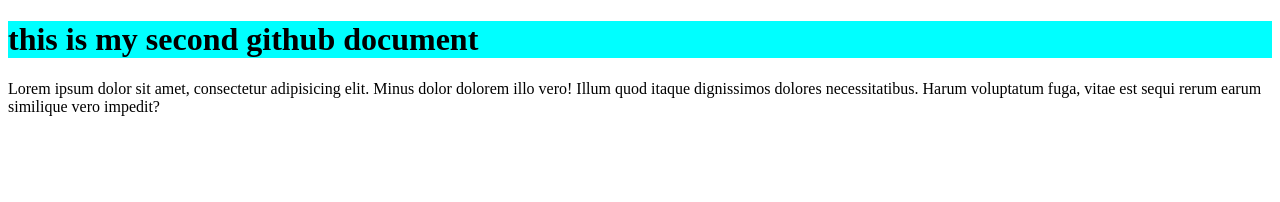
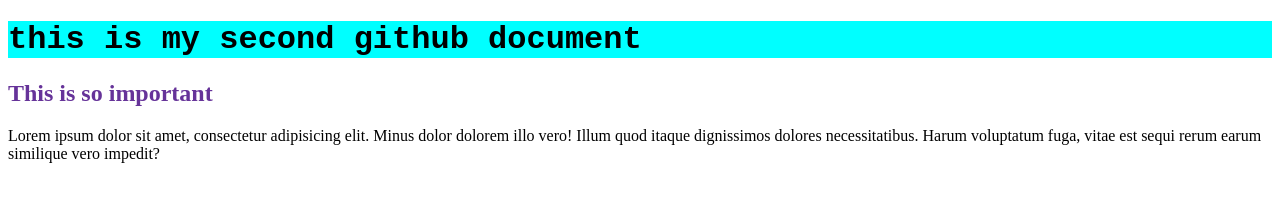
Before and after one commit to TanbirAj/my-secend-repo, a plain HTML site: page index.html in a window 1280 px wide. Drawn offline with Linux system fonts and the light colour scheme.

Commit message:
add heading

```diff
--- a/index.html
+++ b/index.html
@@ -9,6 +9,7 @@
 </head>
 <body>
     <h1>this is my second github document</h1>
+    <h2>This is so important</h2>
     <p>Lorem ipsum dolor sit amet, consectetur adipisicing elit. Minus dolor dolorem illo vero! Illum quod itaque dignissimos dolores necessitatibus. Harum voluptatum fuga, vitae est sequi rerum earum similique vero impedit?</p>
 </body>
 </html>
--- a/style.css
+++ b/style.css
@@ -1,3 +1,7 @@
 h1{
     background-color: aqua;
+    font-family: 'Courier New', Courier, monospace;
 }
+h2{
+    color: rebeccapurple;
+}
```
